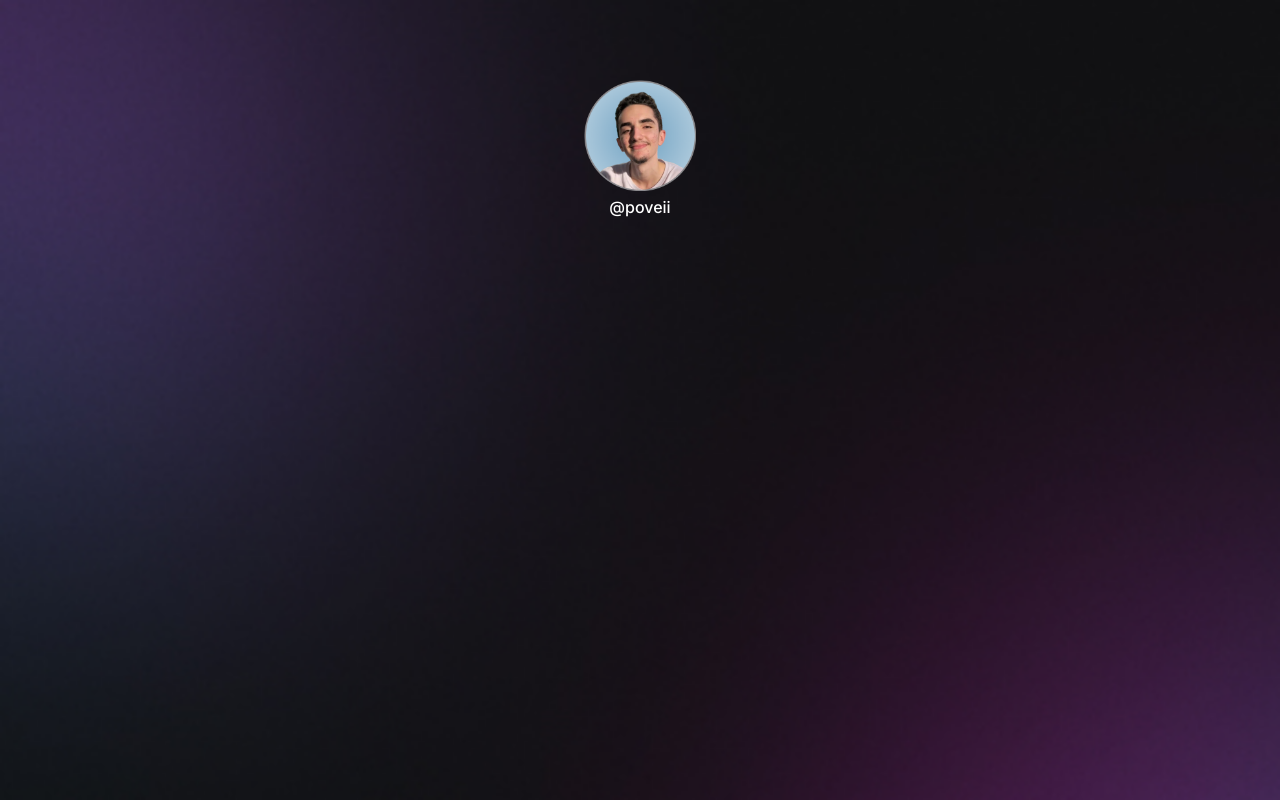
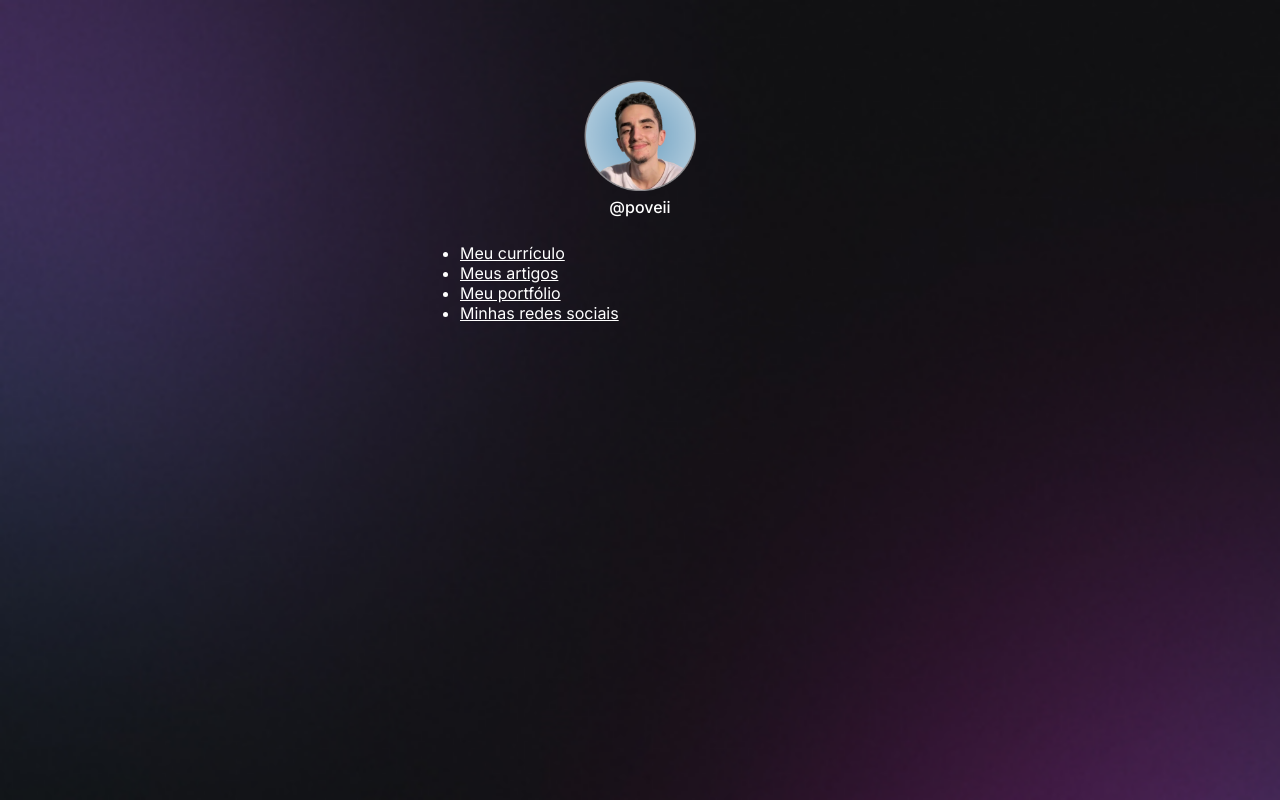
Before and after one commit to Poveii/devlinks, a React (Vite) app: page / in a window 1280 px wide. Built offline with nearby package versions, Linux system fonts and the light colour scheme.

Commit message:
feat: Links List on App

```diff
--- a/src/App.jsx
+++ b/src/App.jsx
@@ -11,6 +11,21 @@ function App() {
         />
         <p>@poveii</p>
       </div>
+
+      <ul>
+        <li>
+          <a href="#">Meu currículo</a>
+        </li>
+        <li>
+          <a href="#">Meus artigos</a>
+        </li>
+        <li>
+          <a href="#">Meu portfólio</a>
+        </li>
+        <li>
+          <a href="#">Minhas redes sociais</a>
+        </li>
+      </ul>
     </div>
   );
 }
```
